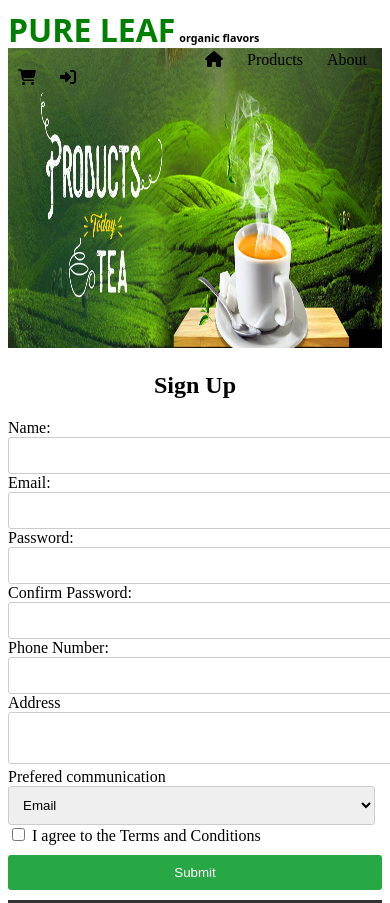
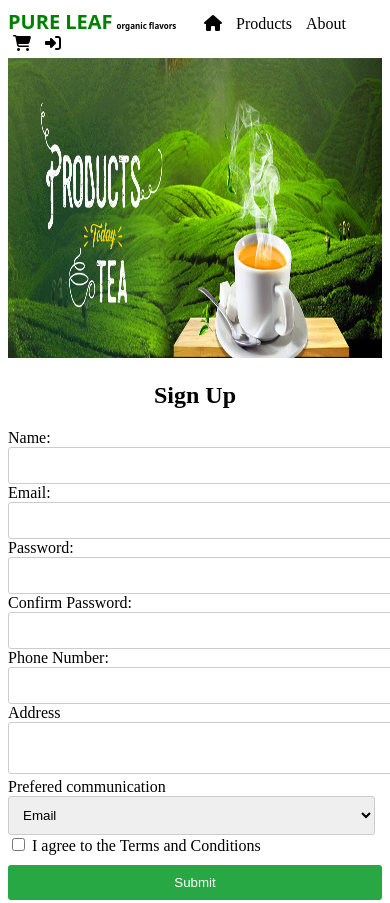
Before and after one commit to boobalan303/pure_leaf, a plain HTML site: page register.html in a window 390 px wide. Shown: the top 903 px of the page. Drawn offline with Linux system fonts and the light colour scheme; a web font is replaced by a local one.

Commit message:
Update register.html

```diff
--- a/register.html
+++ b/register.html
@@ -119,6 +119,59 @@ footer {
     border-top: 1px solid #444; /* Divider line */
     padding-top: 10px;
 }
+       @media (min-width: 1025px) {
+        .navbar {
+            height: 60px;
+        }
+        .list {
+            padding-left: 40%;
+        }
+
+    }
+
+    @media (max-width: 1024px) and (min-width: 768px) {
+        .navbar {
+            height: 50px;
+        }
+        .list {
+            padding-left: 20%;
+        }
+    }
+
+    @media (max-width: 767px) {
+        .navbar {
+            height: 50px;
+        }
+        .head {
+            font-size: 24px;
+        }
+        #head{
+            font-size: 14px;
+        }
+        .list {
+            padding-left: 10%;
+        }
+        .list-item {
+            padding: 5px;
+        }
+
+    }
+
+    @media (max-width: 480px) {
+        .navbar {
+            height: 40px;
+        }
+        .head {
+            font-size: 20px;
+        }
+        #head{
+            font-size: 8px;
+        }
+        .list {
+            padding-left: 5%;
+        }
+
+    }
 
     </style>
 </head>
```
